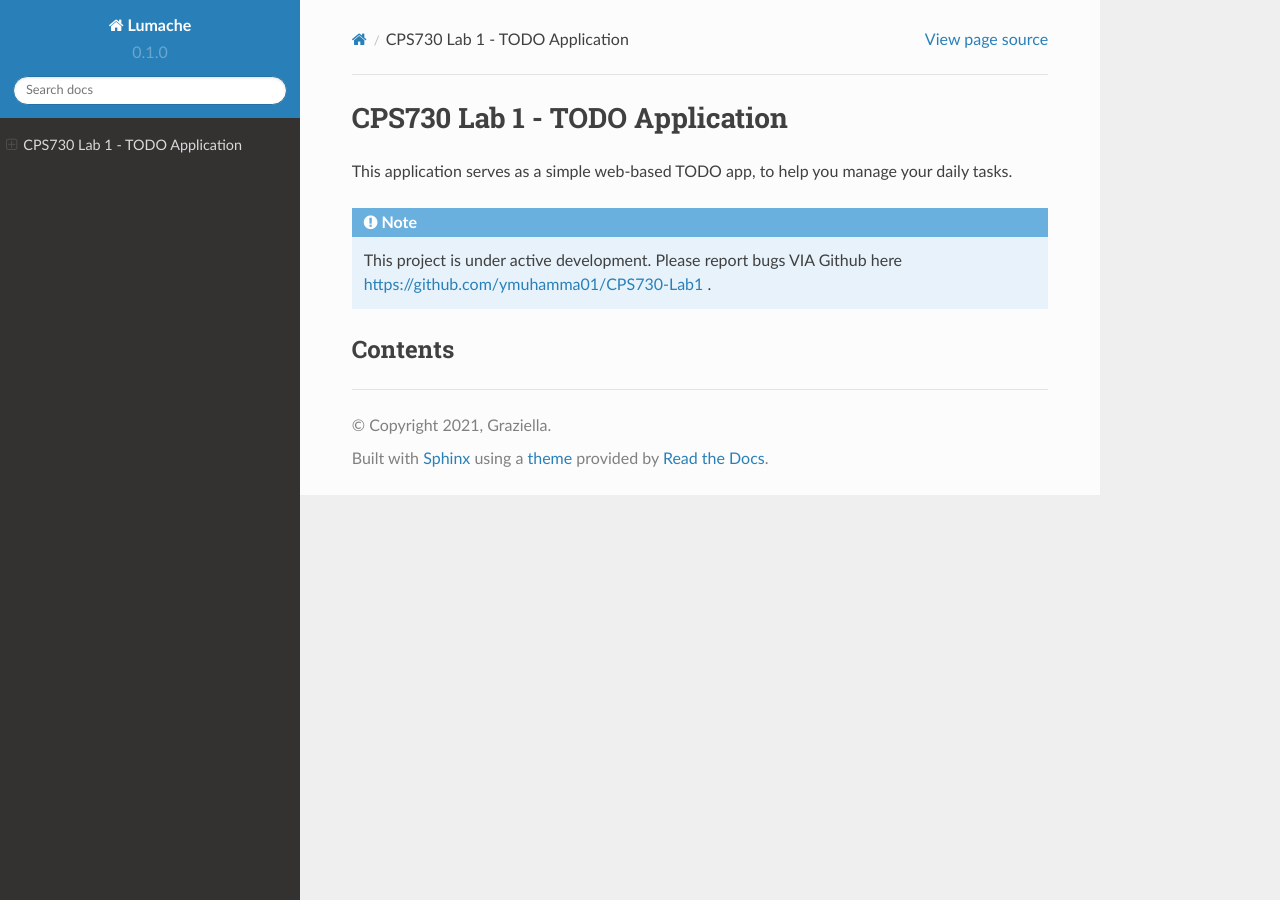
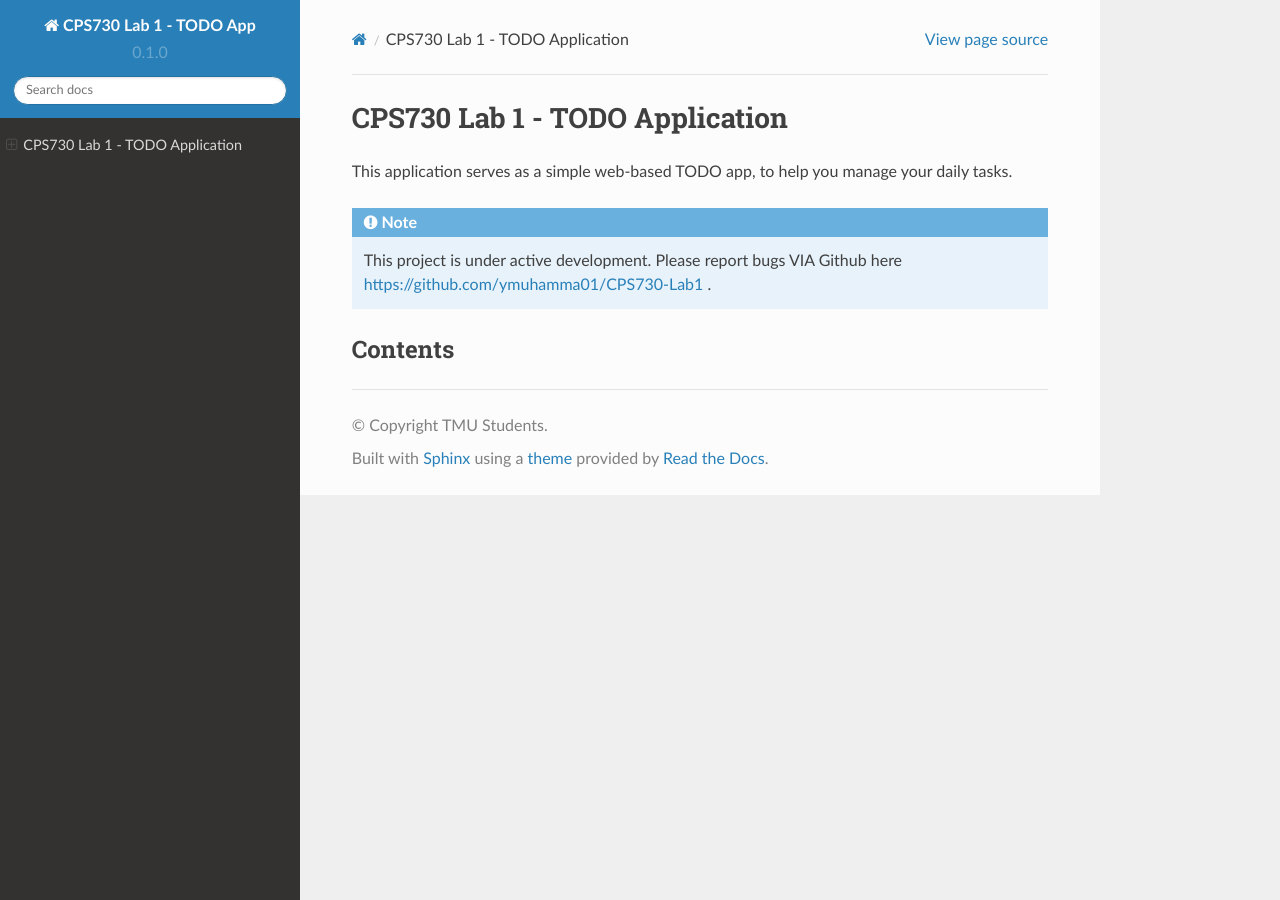
Before and after one commit to readthedocs/tutorial-template, a Sphinx documentation site: the page built from docs/source/index.rst, in a window 1280 px wide. Built offline with Sphinx 7.4.7 and the Read the Docs theme 2.0.0, drawn with Linux system fonts in a browser that asks for light colours; pages that are not in the unit, such as notebooks, are missing from menus.

Commit message:
Update conf.py

```diff
--- a/docs/source/conf.py
+++ b/docs/source/conf.py
@@ -2,9 +2,9 @@
 
 # -- Project information
 
-project = 'Lumache'
-copyright = '2021, Graziella'
-author = 'Graziella'
+project = 'CPS730 Lab 1 - TODO App'
+copyright = 'TMU Students'
+author = 'Other TMU Students'
 
 release = '0.1'
 version = '0.1.0'
```
